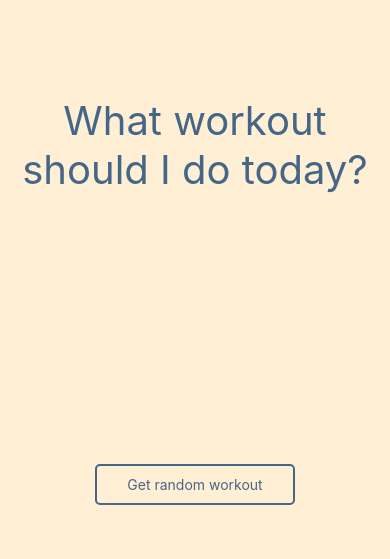
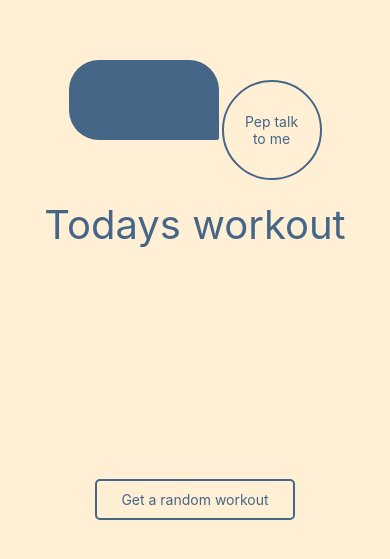
Before and after one commit to Technigo/project-react-native-app, a React Native app: screen / in a window 390 px wide. Shown: the part 127-686 px from the top of the page. Built offline with nearby package versions, Linux system fonts and the light colour scheme.

Commit message:
added a pep talk-component

```diff
--- a/App.js
+++ b/App.js
@@ -1,6 +1,7 @@
 import React from 'react'
 import styled from 'styled-components/native'
 import { Workouts } from './Components/Workouts'
+import { PeppTalk } from './Components/PeppTalk'
 
 const Container = styled.View`
   flex: 1;
@@ -19,7 +20,8 @@ const Title = styled.Text`
 const App = () => {
   return (
     <Container>
-      <Title>What workout should I do today?</Title>
+      <PeppTalk />
+      <Title>Todays workout</Title>
       <Workouts />
     </Container>
   )
--- /dev/null
+++ b/Components/PeppTalk.js
@@ -0,0 +1,65 @@
+import React, { useState } from 'react'
+import styled from 'styled-components/native'
+import { Text, View, Vibration, TouchableOpacity, Animated } from 'react-native';
+
+const PeppView = styled.View`
+  flex-direction: row;
+`
+const PeppContainer = styled.View`
+  height: 80;
+  width: 150;
+  align-items: center;
+  justify-content: center;
+  background: #466687;
+  border-top-left-radius: 30px;
+  border-top-right-radius: 30px;
+  border-bottom-left-radius: 30px;
+  border-bottom-right-radius: 2px;
+`
+
+const PeppText = styled.Text`
+  text-align: center;
+  color: white;
+`
+
+const PeppButton = styled.TouchableOpacity`
+  height: 100;
+  width: 100;
+  border-radius: 50;
+  border: 2px solid #466687;
+  align-items: center;
+  justify-content: center;
+  margin: 20px 0 0 3px;
+
+`
+const ButtonText = styled.Text`
+  text-align: center;
+  justify-content: center;
+  align-items: center;
+  color: #466687;
+  padding: 17px;
+`
+
+export const PeppTalk = () => {
+
+  const PeppTalkArray = ["Go Go Go", "Do it baby!", "You are strong", "Strong is the new black", "You are great!"]
+  const [pepptalk, setPepptalk] = useState([])
+
+  const getPepptalk = () => {
+    const thePepptalk = PeppTalkArray[Math.floor(Math.random() * PeppTalkArray.length)]
+    setPepptalk(thePepptalk)
+  }
+
+  return (
+    <PeppView>
+      <PeppContainer>
+        <PeppText>
+          {pepptalk}
+        </PeppText>
+      </PeppContainer>
+      <PeppButton onPress={() => { getPepptalk(); Vibration.vibrate() }}>
+        <ButtonText>Pep talk to me</ButtonText>
+      </PeppButton>
+    </PeppView>
+  )
+}
--- a/Components/workouts.js
+++ b/Components/workouts.js
@@ -24,16 +24,16 @@ const ButtonText = styled.Text`
 
 const WorkoutContainer = styled.View`
   padding: 40px;
-  width: 200px;
-  height: 200px;
+  width: 300px;
+  height: 160px;
   margin: 20px;
   border-radius: 5px;
+  align-items: center;
+  justify-content: center;
 `
 
 const WorkoutText = styled.Text`
   font-size: 20px;
-  align-items: center;
-  justify-content: center;
   text-align: center;
   color: white;
 `
@@ -109,7 +109,7 @@ export const Workouts = () => {
         </WorkoutText>
       </WorkoutContainer>
       <PickButton onPress={() => { getWorkout(); Vibration.vibrate() }}>
-        <ButtonText>Get random workout</ButtonText>
+        <ButtonText>Get a random workout</ButtonText>
       </PickButton>
     </Container>
   )
```
